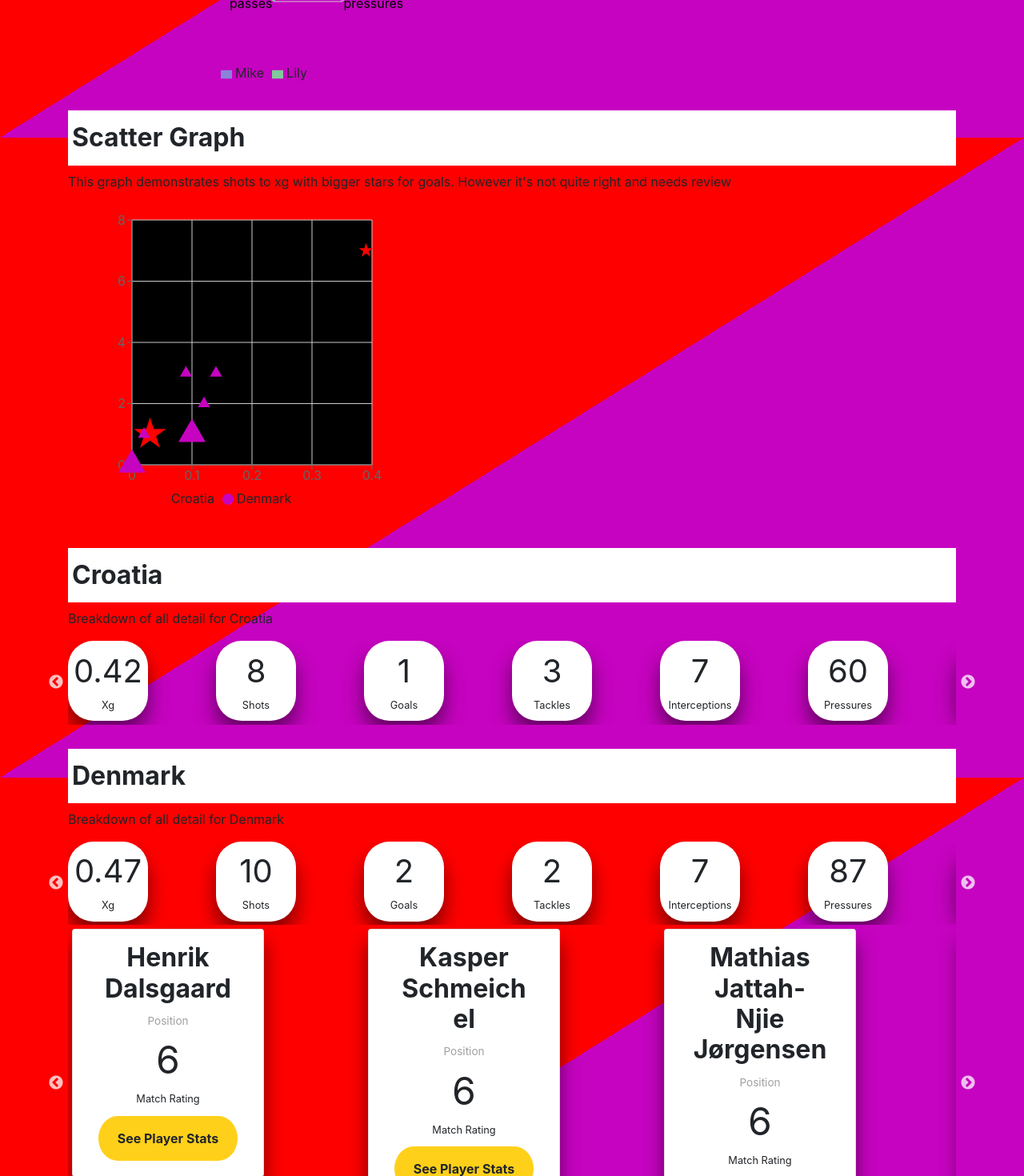
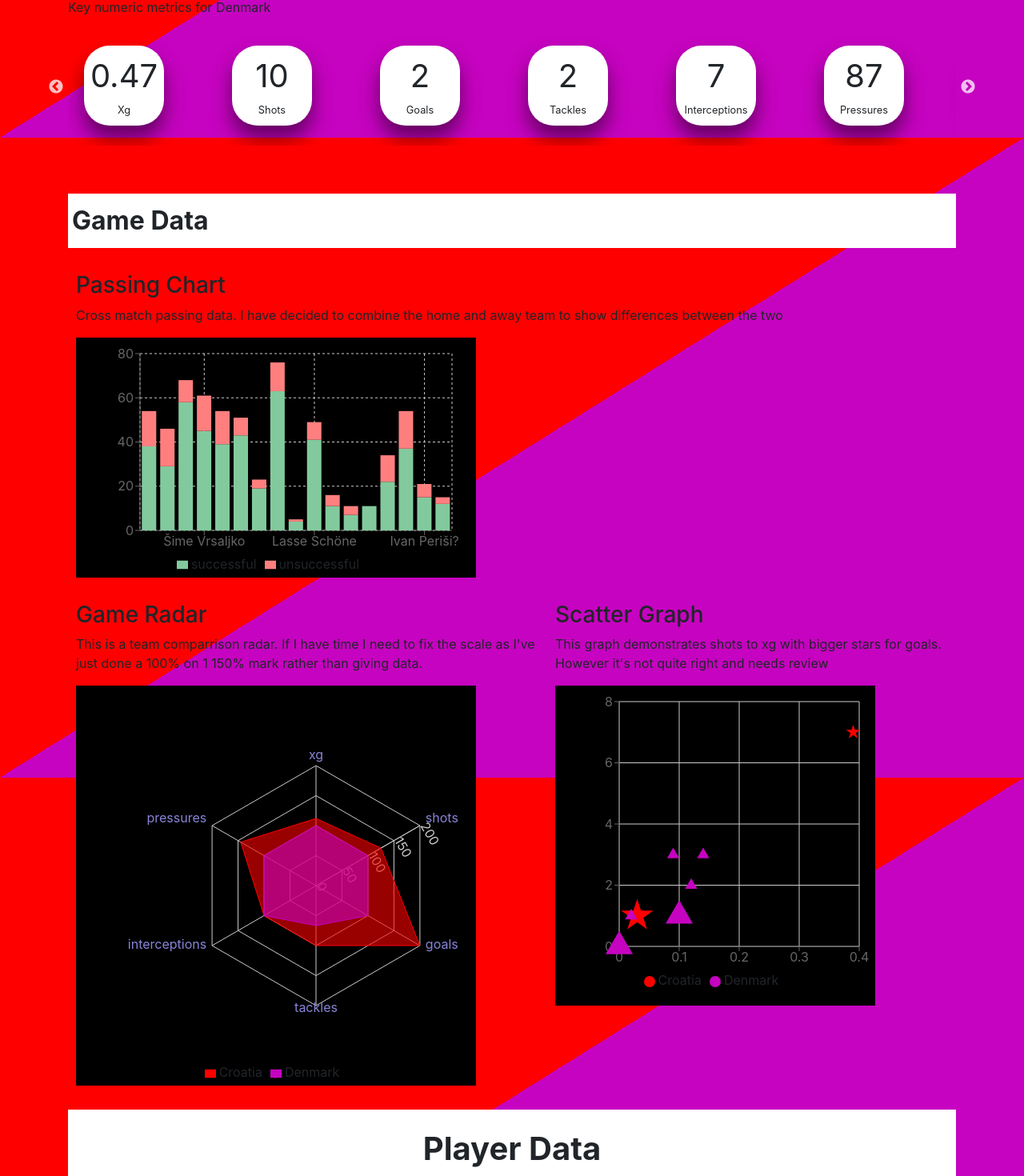
Before and after one commit to BenPreston/statsBomb_task, a React (Create React App) app: page /games/7175937 in a window 1280 px wide. Shown: the part 660-2130 px from the top of the page at 80% size. Built offline with nearby package versions, Linux system fonts and the light colour scheme.

Commit message:
data page good enough but needs a relook at styles

```diff
--- a/src/components/MatchReport.js
+++ b/src/components/MatchReport.js
@@ -11,6 +11,7 @@ import StatSlider from "./StatSlider";
 import ScatterChartWidget from "./ScatterChartWidget";
 import PlayerSlider from "./PlayerSlider";
 import Radar from "./RadarChartWidget";
+import StackedBarChartWidget from "./StackedBarChartWidget";
 
 import styled from "styled-components";
 
@@ -179,10 +180,40 @@ export default function MatchReport() {
           <h1>
             {homeTeam} vs {awayTeam}
           </h1>
+          <StatSlider teamOrPlayerName={homeTeam} dataToMap={homeTeamData} />
+          <StatSlider teamOrPlayerName={awayTeam} dataToMap={awayTeamData} />
+          <h2>Game Data</h2>
 
-          <h2>Radar</h2>
-          <Radar homeTeamData={homeTeamData} awayTeamData={awayTeamData} />
-          <h2>Scatter Graph</h2>
+          <div className="graph_container">
+            <div className="graph">
+              <h3>Passing Chart</h3>
+              <p>
+                Cross match passing data. I have decided to combine the home and
+                away team to show differences between the two
+              </p>
+              <StackedBarChartWidget matchData={matchData} />
+            </div>
+          </div>
+
+          <div className="graph_container">
+            <div className="graph">
+              <h3>Game Radar</h3>
+              <p>
+                This is a team comparrison radar. If I have time I need to fix
+                the scale as I've just done a 100% on 1 150% mark rather than
+                giving data.
+              </p>
+              <Radar
+                homeTeamData={homeTeamData}
+                homeTeamName={homeTeam}
+                homeTeamColor={homeTeamColor}
+                awayTeamData={awayTeamData}
+                awayTeamName={awayTeam}
+                awayTeamColor={awayTeamColor}
+              />
+            </div>
+            <div className="graph">
+              <h3>Scatter Graph</h3>
               <p>
                 This graph demonstrates shots to xg with bigger stars for goals.
                 However it's not quite right and needs review
@@ -207,8 +238,9 @@ export default function MatchReport() {
                   "goals"
                 )}
               />
-          <StatSlider teamOrPlayerName={homeTeam} dataToMap={homeTeamData} />
-          <StatSlider teamOrPlayerName={awayTeam} dataToMap={awayTeamData} />
+            </div>
+          </div>
+          <h1>Player Data</h1>
           <PlayerSlider
             matchData={matchData}
             playerData={playerData}
--- a/src/components/PlayerCard.js
+++ b/src/components/PlayerCard.js
@@ -6,10 +6,10 @@ export default function PlayerCard({ player }) {
     <div>
       <div className="card">
         <h2 className="name">{player.player_name}</h2>
-        <div className="title">Position</div>
+        <div className="title">{player.country_name}</div>
         <div className="actions">
           <div className="match-rating">
-            <span className="match-rating_score">6</span>
+            <span className="match-rating_score">-</span>
             <small>Match Rating</small>
           </div>
           <div className="follow-btn">
--- a/src/components/RadarChartWidget.js
+++ b/src/components/RadarChartWidget.js
@@ -8,12 +8,22 @@ import {
   PolarRadiusAxis,
 } from "recharts";
 
-export default function RadarChartWidget({ homeTeamData, awayTeamData }) {
+import "./radarChartWidget.css";
+
+export default function RadarChartWidget({
+  homeTeamData,
+  homeTeamName,
+  homeTeamColor,
+  awayTeamData,
+  awayTeamName,
+  awayTeamColor,
+}) {
   const data = [];
 
   Object.keys(homeTeamData).map((key) => {
     let maxScore;
 
+    if (!(key.includes("pass") || key.includes("player_shots_faced"))) {
       if (homeTeamData[key] >= awayTeamData[key]) {
         maxScore = homeTeamData[key];
       } else {
@@ -22,10 +32,11 @@ export default function RadarChartWidget({ homeTeamData, awayTeamData }) {
 
       data.push({
         type: key,
-      home: homeTeamData[key],
-      away: awayTeamData[key],
+        home: (maxScore / homeTeamData[key]) * 100,
+        away: (awayTeamData[key] / maxScore) * 100,
         topScore: maxScore,
       });
+    }
   });
 
   return (
@@ -36,22 +47,23 @@ export default function RadarChartWidget({ homeTeamData, awayTeamData }) {
       width={500}
       height={500}
       data={data}
+      fill="#8884d8"
     >
       <PolarGrid />
       <PolarAngleAxis dataKey="type" />
-      <PolarRadiusAxis angle={30} domain={[0, 150]} />
+      <PolarRadiusAxis angle={30} domain={[0, 100]} />
       <Radar
-        name="Mike"
+        name={homeTeamName}
         dataKey="home"
-        stroke="#8884d8"
-        fill="#8884d8"
+        stroke={homeTeamColor}
+        fill={homeTeamColor}
         fillOpacity={0.6}
       />
       <Radar
-        name="Lily"
+        name={awayTeamName}
         dataKey="away"
-        stroke="#82ca9d"
-        fill="#82ca9d"
+        stroke={awayTeamColor}
+        fill={awayTeamColor}
         fillOpacity={0.6}
       />
       <Legend />
--- /dev/null
+++ b/src/components/StackedBarChartWidget.js
@@ -0,0 +1,48 @@
+import React from "react";
+import {
+  BarChart,
+  Bar,
+  XAxis,
+  YAxis,
+  CartesianGrid,
+  Tooltip,
+  Legend,
+} from "recharts";
+
+export default function StackedBarChartWidget({ matchData }) {
+  const graphData = [];
+
+  matchData.map((playerStats) => {
+    const passObj = { successful: 0, unsuccessful: 0, player: "" };
+
+    passObj.successful = playerStats.completed_passes || 0;
+    passObj.unsuccessful =
+      playerStats.passes - playerStats.completed_passes || 0;
+    passObj.player = playerStats.player_name;
+
+    graphData.push(passObj);
+  });
+
+  return (
+    <BarChart
+      width={500}
+      height={300}
+      data={graphData}
+      margin={{
+        top: 20,
+        right: 30,
+        left: 20,
+        bottom: 5,
+      }}
+    >
+      <CartesianGrid strokeDasharray="3 3" />
+      <XAxis dataKey="player" />
+      <YAxis />
+      <Tooltip />
+      <Legend />
+
+      <Bar dataKey="successful" stackId="a" fill="#82ca9d" />
+      <Bar dataKey="unsuccessful" stackId="a" fill="#FF7F7F" />
+    </BarChart>
+  );
+}
--- a/src/components/StatSlider.js
+++ b/src/components/StatSlider.js
@@ -20,8 +20,8 @@ export default function StatSlider({ teamOrPlayerName, dataToMap }) {
 
   return (
     <div className="StatSlider">
-      <h2>{teamOrPlayerName}</h2>
-      <p>Breakdown of all detail for {teamOrPlayerName}</p>
+      <h2>{teamOrPlayerName}: Match Statistics</h2>
+      <p>Key numeric metrics for {teamOrPlayerName}</p>
       <Slider {...statsCardSettings}>
         {Object.keys(dataToMap).map(function (keyName, keyIndex) {
           if (
--- a/src/components/matchReport.css
+++ b/src/components/matchReport.css
@@ -33,3 +33,12 @@ h2 {
 slick-slider.slick-initialized {
   margin: 3rem 0px;
 }
+
+.graph_container {
+  display: flex;
+  margin: 30px 10px;
+}
+
+.StatSlider {
+  padding: 30px 0px;
+}
--- a/src/components/playerCard.css
+++ b/src/components/playerCard.css
@@ -14,6 +14,7 @@ body {
 .card {
   background-color: #fff;
   max-width: 360px;
+  min-height: 400px;
   display: flex;
   flex-direction: column;
   overflow: hidden;
--- /dev/null
+++ b/src/components/radarChartWidget.css
@@ -0,0 +1,3 @@
+.recharts-surface {
+  background: black;
+}
--- a/src/components/statCard.css
+++ b/src/components/statCard.css
@@ -23,6 +23,7 @@ body {
   overflow: hidden;
   border-radius: 2rem;
   box-shadow: 0px 1rem 1.5rem rgba(0, 0, 0, 0.5);
+  margin: 20px 20px;
 }
 
 .stat_score {
```
Lines whose indentation alone changed are shown as unchanged.
